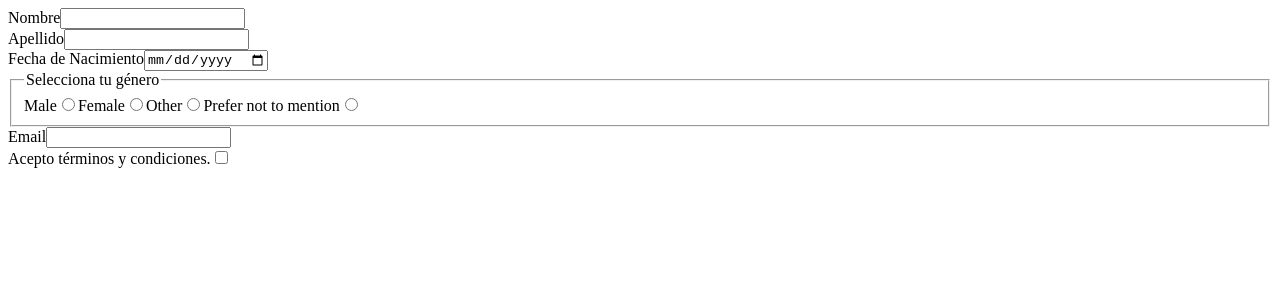
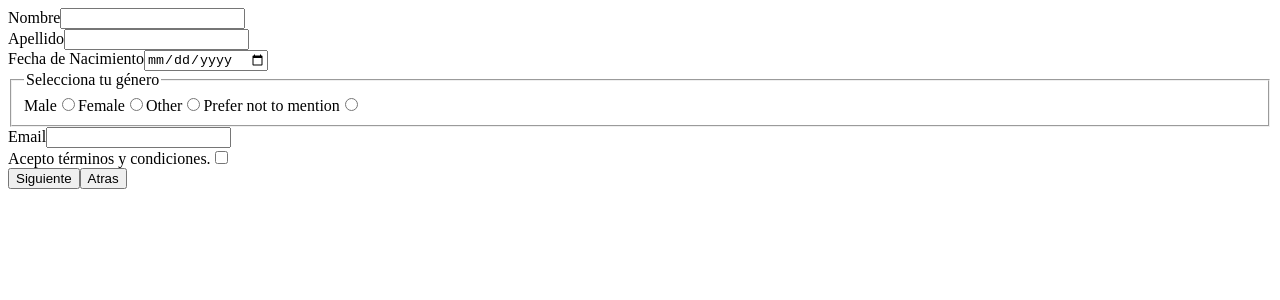
Before and after one commit to FranzSalinas/202309-w4ch2-franz-camilo, a React (Vite) app: page / in a window 1280 px wide. Shown: the top 300 px of the page. Built offline with nearby package versions, Linux system fonts and the light colour scheme.

Commit message:
Trying something out Nittin

```diff
--- a/src/components/userforms/userform.tsx
+++ b/src/components/userforms/userform.tsx
@@ -1,5 +1,5 @@
 import { User } from '../../models/user';
-
+import { useState } from 'react';
 export function UserForm() {
   const intialState: User = {
     userSurname: '',
@@ -14,13 +14,20 @@ export function UserForm() {
     accountType: '',
   };
 
-  console.log(intialState);
-  const initialPage = 1;
-  const page = initialPage;
+  const [actualPage, setActualPage] = useState(1);
+
+  /*  useEffect(() => {
+  /*   console.log('initial count', initialPage);
+  }); */
+
+  const handleChangePage = (increment: number) => {
+    console.log(actualPage);
+    setActualPage(actualPage + increment);
+  };
 
   return (
-    <form className={`user-form_${page}`}>
-      {page === 1 && (
+    <form className={`user-form_${actualPage}`}>
+      {actualPage === 1 && (
         <>
           <div className="form-control">
             <label htmlFor="name">Nombre</label>
@@ -62,7 +69,7 @@ export function UserForm() {
           </div>
         </>
       )}
-      {page === 2 && (
+      {actualPage === 2 && (
         // Código para el formulario cuando page es igual a 2
         <>
           <div className="form-control">
@@ -109,6 +116,10 @@ export function UserForm() {
           </div>
         </>
       )}
+      <div className="buttons">
+        <button onClick={() => handleChangePage(+1)}>Siguiente</button>
+        <button onClick={() => handleChangePage(-1)}>Atras</button>
+      </div>
     </form>
   );
 }
```
